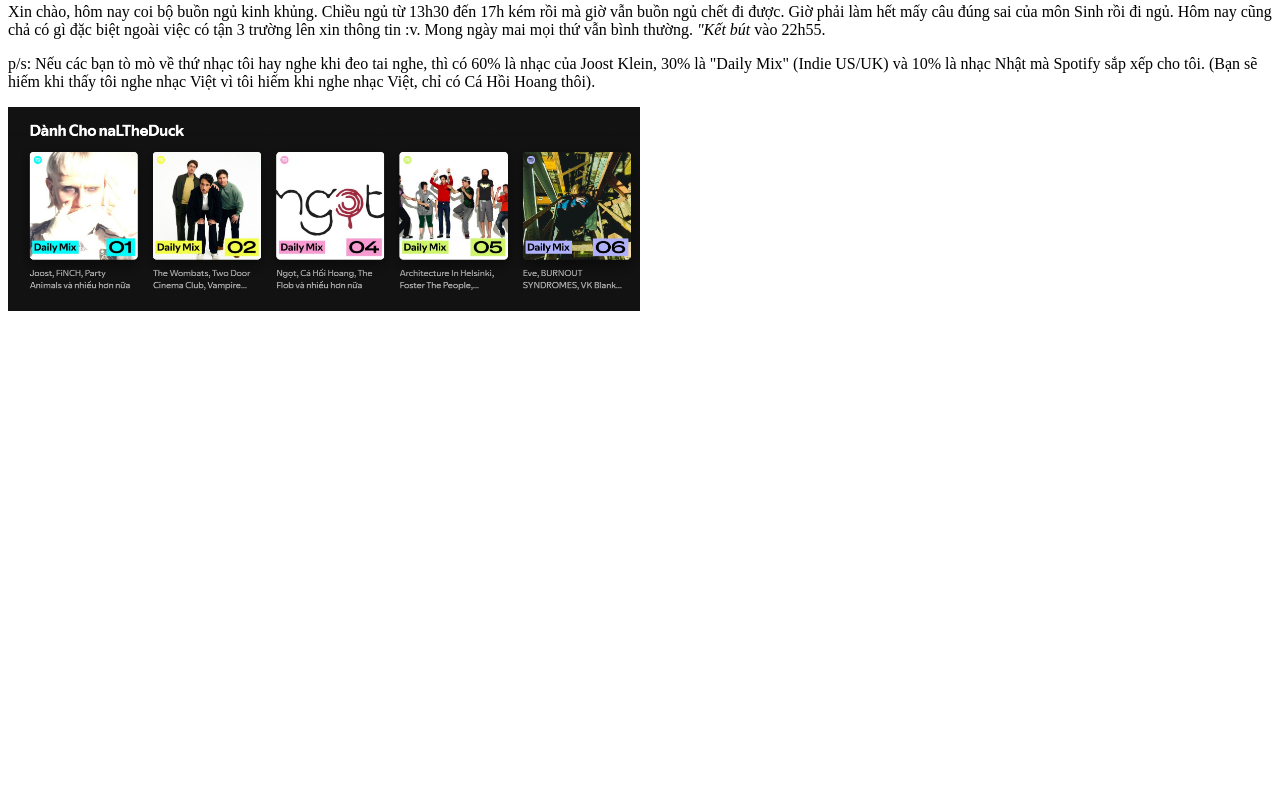
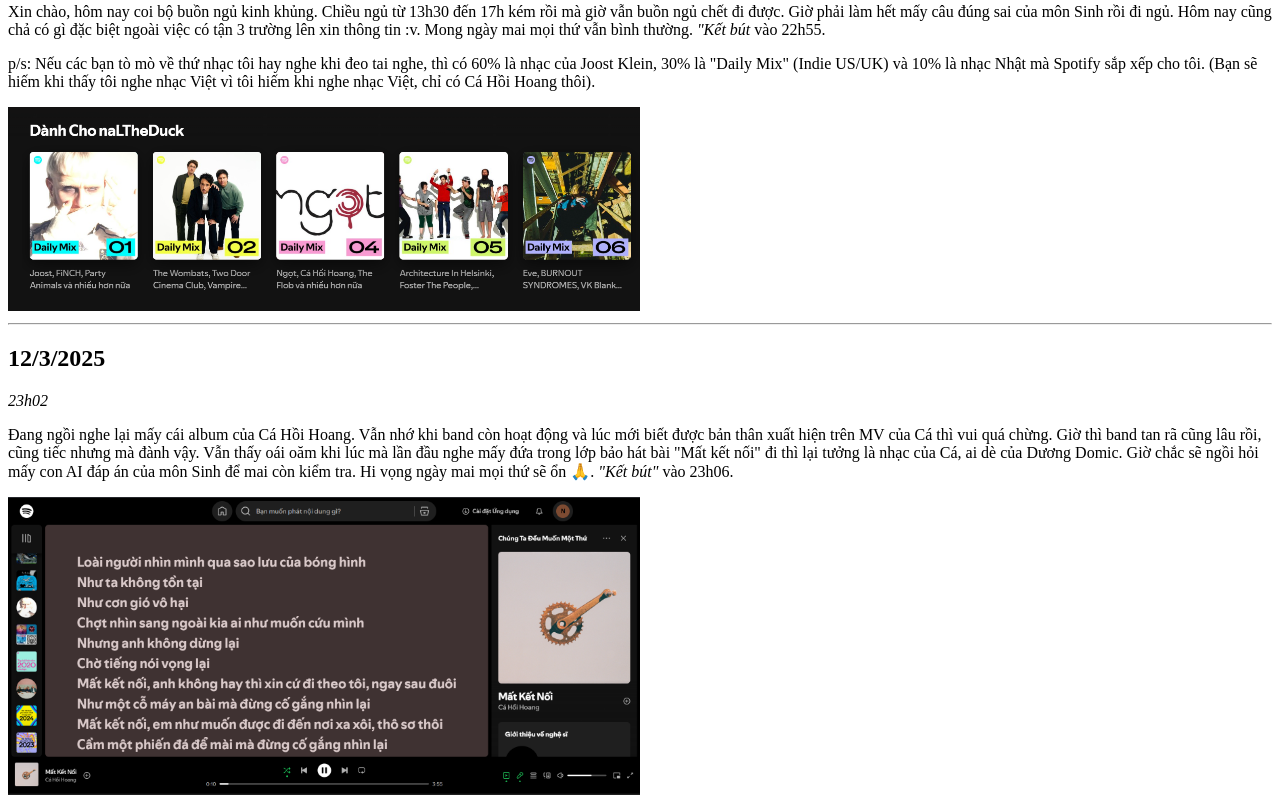
Before and after one commit to naLTheDuck/naLTDs-diary, a plain HTML site: page index.html in a window 1280 px wide. Shown: the part 2186-2993 px from the top of the page. Before the commit the page ends 2509 px from the top, so only its background shows below. Drawn offline with Linux system fonts and the light colour scheme.

Commit message:
Cập nhật 12/3

```diff
--- a/index.html
+++ b/index.html
@@ -55,5 +55,10 @@
     <p>Xin chào, hôm nay coi bộ buồn ngủ kinh khủng. Chiều ngủ từ 13h30 đến 17h kém rồi mà giờ vẫn buồn ngủ chết đi được. Giờ phải làm hết mấy câu đúng sai của môn Sinh rồi đi ngủ. Hôm nay cũng chả có gì đặc biệt ngoài việc có tận 3 trường lên xin thông tin :v. Mong ngày mai mọi thứ vẫn bình thường. <i>"Kết bút</i> vào 22h55.</p>
     <p>p/s: Nếu các bạn tò mò về thứ nhạc tôi hay nghe khi đeo tai nghe, thì có 60% là nhạc của Joost Klein, 30% là "Daily Mix" (Indie US/UK) và 10% là nhạc Nhật mà Spotify sắp xếp cho tôi. (Bạn sẽ hiếm khi thấy tôi nghe nhạc Việt vì tôi hiếm khi nghe nhạc Việt, chỉ có Cá Hồi Hoang thôi).</p>
     <img src="media/2.png" alt='Các album "Daily Mix" trên Spotify'>
+    <hr>
+    <h2>12/3/2025</h2>
+    <p><i>23h02</i></p>
+    <p>Đang ngồi nghe lại mấy cái album của Cá Hồi Hoang. Vẫn nhớ khi band còn hoạt động và lúc mới biết được bản thân xuất hiện trên MV của Cá thì vui quá chừng. Giờ thì band tan rã cũng lâu rồi, cũng tiếc nhưng mà đành vậy. Vẫn thấy oái oăm khi lúc mà lần đầu nghe mấy đứa trong lớp bảo hát bài "Mất kết nối" đi thì lại tưởng là nhạc của Cá, ai dè của Dương Domic. Giờ chắc sẽ ngồi hỏi mấy con AI đáp án của môn Sinh để mai còn kiểm tra. Hi vọng ngày mai mọi thứ sẽ ổn 🙏. <i>"Kết bút"</i> vào 23h06.</p>
+    <img src="media/3.png" alt='Mất Kết Nối - Cá Hồi Hoang'>
 </body>
 </html>
```
Also changed, not shown: media/3.png (added).
